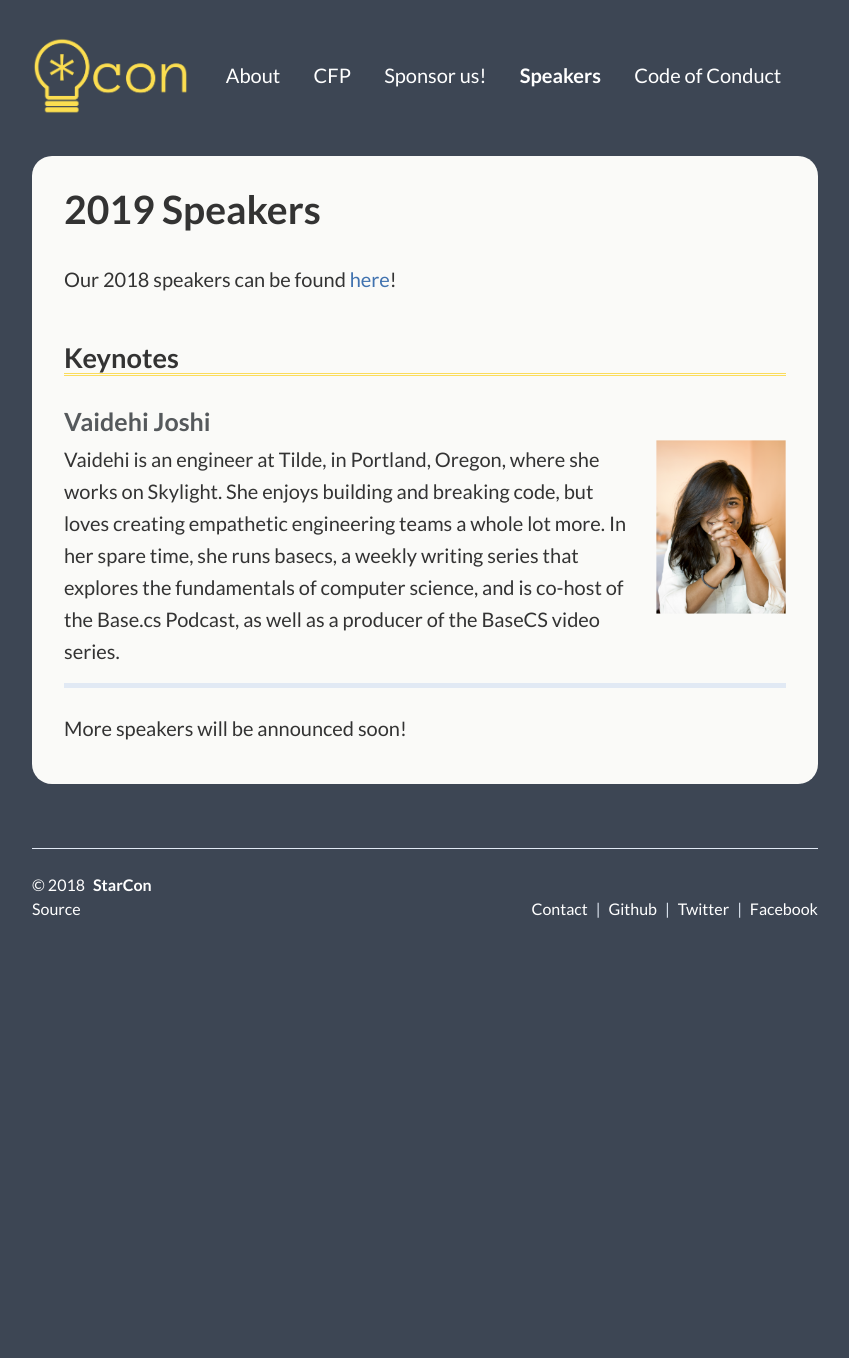
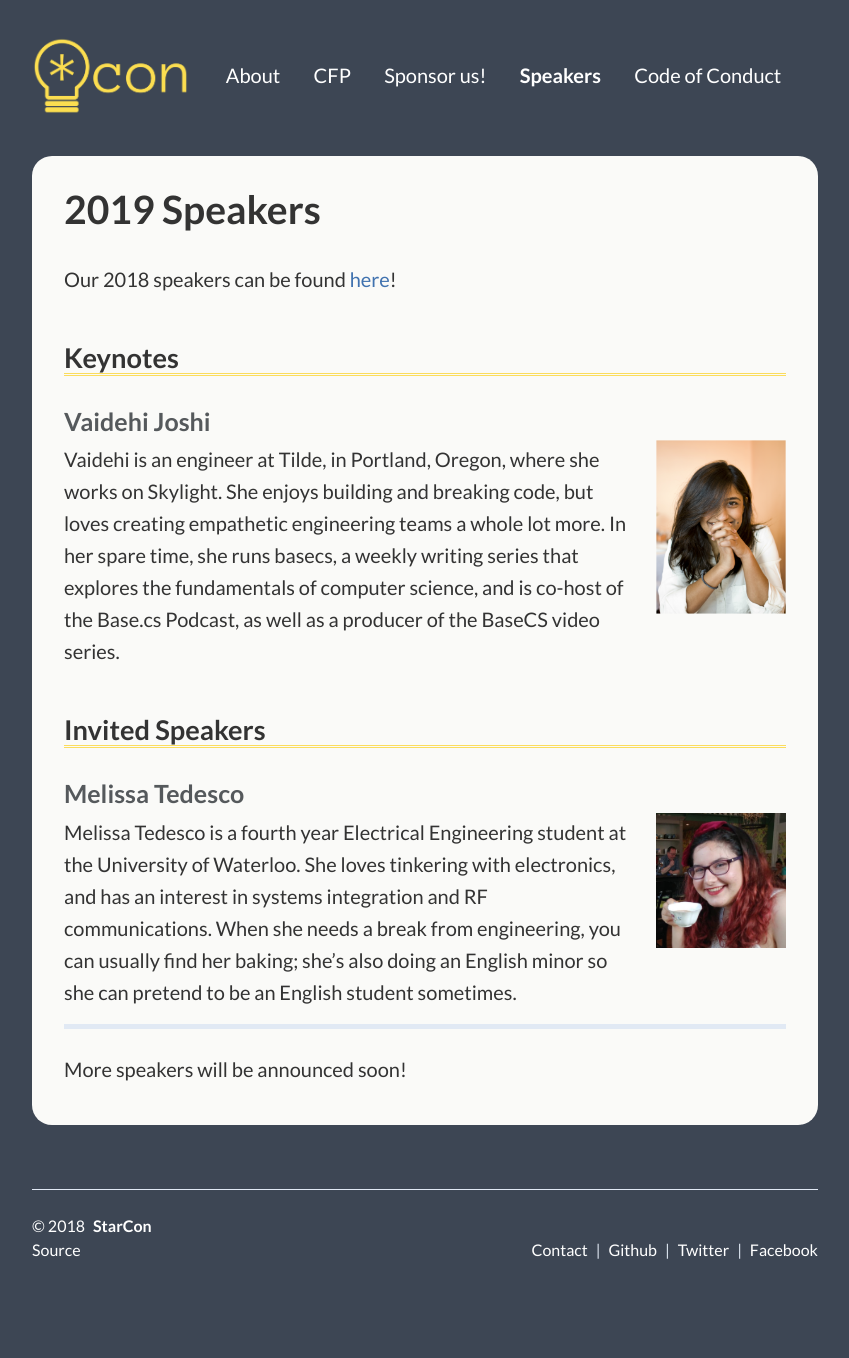
Before and after one commit to StarConKW/starconkw.github.io, a Jekyll site: the page built from _pages/speakers.md, in a window 1280 px wide. Shown: the whole page, without its empty margins (215-1064 px from the left). Built offline with Jekyll 4.4.1, drawn with Linux system fonts in a browser that asks for light colours; before the commit the page ends 1017 px from its top, so only the background shows below that.

Commit message:
Add Melissa to speakers page (#117)

```diff
--- a/_pages/speakers.md
+++ b/_pages/speakers.md
@@ -19,6 +19,16 @@ Our 2018 speakers can be found [here](/2018/speakers)!
 Vaidehi is an engineer at Tilde, in Portland, Oregon, where she works on Skylight. She enjoys building and breaking code, but loves creating empathetic engineering teams a whole lot more. In her spare time, she runs basecs, a weekly writing series that explores the fundamentals of computer science, and is co-host of the Base.cs Podcast, as well as a producer of the BaseCS video series.
 </p>
 
+## Invited Speakers
+
+### Melissa Tedesco
+
+![](/assets/img/speakers/melissa.jpeg)
+
+<p class="bio">
+Melissa Tedesco is a fourth year Electrical Engineering student at the University of Waterloo. She loves tinkering with electronics, and has an interest in systems integration and RF communications. When she needs a break from engineering, you can usually find her baking; she’s also doing an English minor so she can pretend to be an English student sometimes.
+</p>
+
 ---
 
 More speakers will be announced soon!
```
Also changed, not shown: assets/img/speakers/melissa.jpeg (added).
